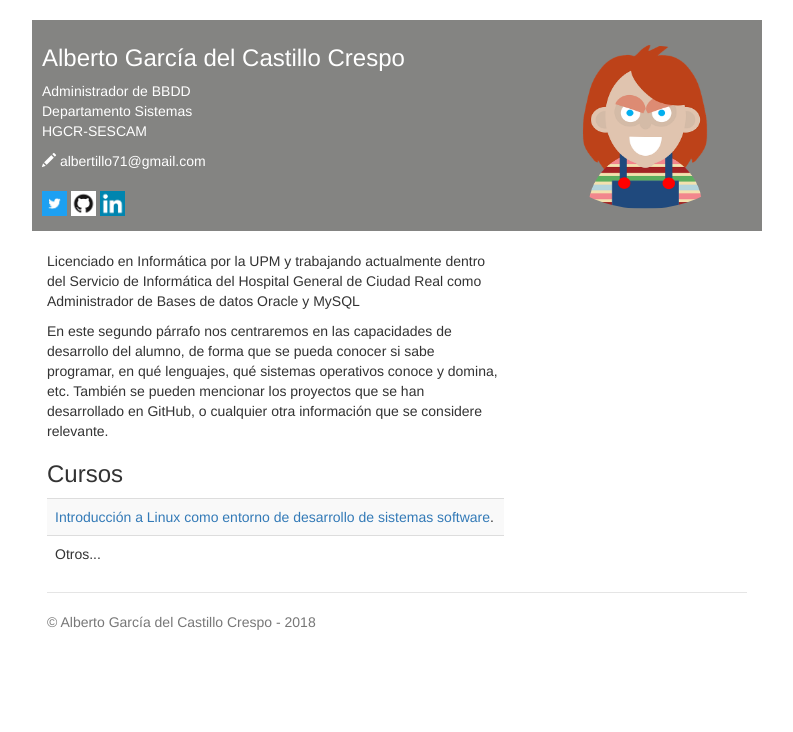
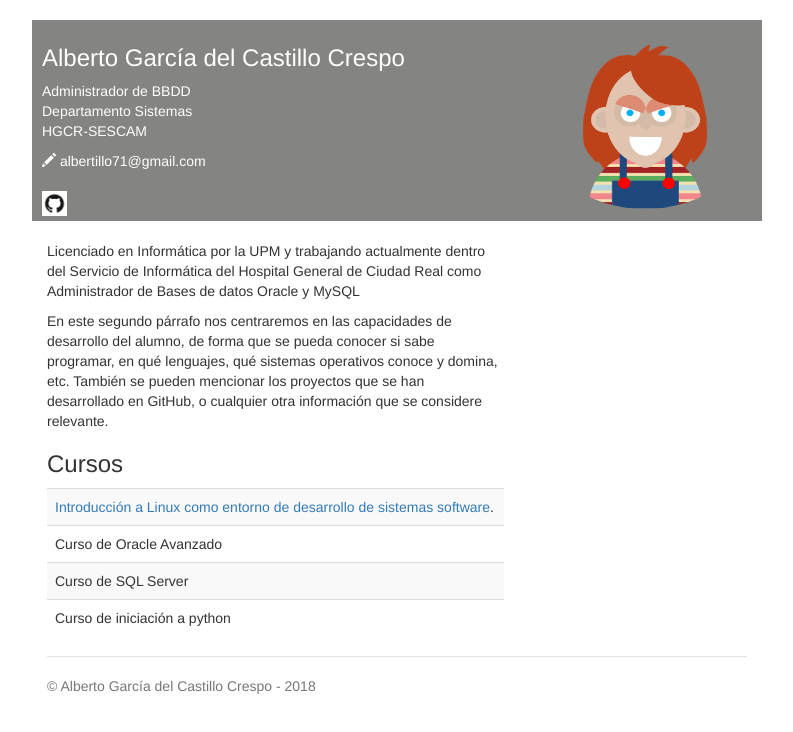
Before and after one commit to alberchi/alberchi.github.io, a plain HTML site: page index.html in a window 1280 px wide. Shown: the whole page, without its empty margins (243-1036 px from the left). Drawn offline with nearby package versions, Linux system fonts and the light colour scheme.

Commit message:
Añadimos cursos

```diff
--- a/index.html
+++ b/index.html
@@ -30,12 +30,8 @@
       </address>
 
       <!--Sustituir por los datos del alumno-->
-      <p><a href="http://twitter.com/usuario" target="blank"><img src="img/twitter-icon.jpg" width=25></a>
-      <!--Sustituir por los datos del alumno-->
-      <a href="http://github.com/usuario" target="blank"><img src="img/github-icon.png" width=25></a>
-      <!--Sustituir por los datos del alumno-->
-      <a href="https://es.linkedin.com/in/usuario" target="blank"><img src="img/linkedin-icon.png" width=25></a>
-    </div>
+            <a href="http://github.com/alberchi" target="blank"><img src="img/github-icon.png" width=25></a>
+         </div>
 
     <div class="container">
       <div class='row'>
@@ -48,7 +44,9 @@
           <h3>Cursos</h3>
           <table class='table table-striped'>
             <tr><td><a href="https://www.miriadax.net" target="blank">Introducción a Linux como entorno de desarrollo de sistemas software</a>.</td></tr>
-            <tr><td>Otros...</td></tr>
+            <tr><td>Curso de Oracle Avanzado</td></tr>
+            <tr><td> Curso de SQL Server</td></tr>
+            <tr><td> Curso de iniciación a python</td></tr>
           </table>
         </div>
       </div>
```
